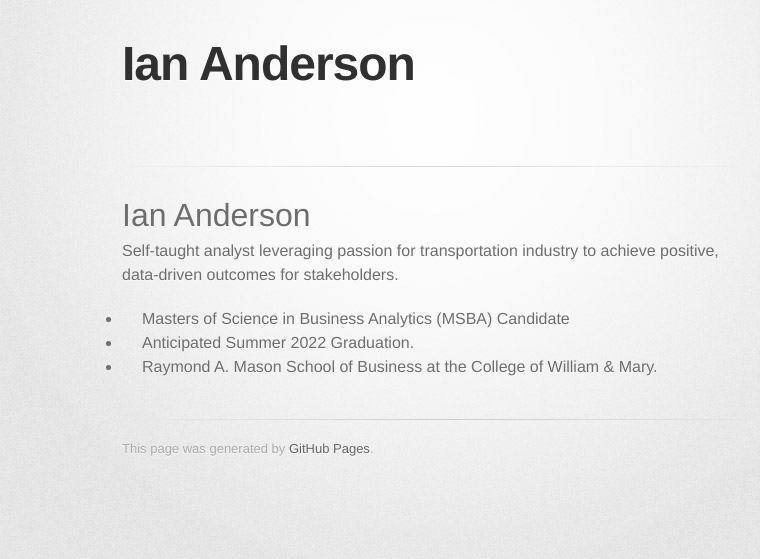
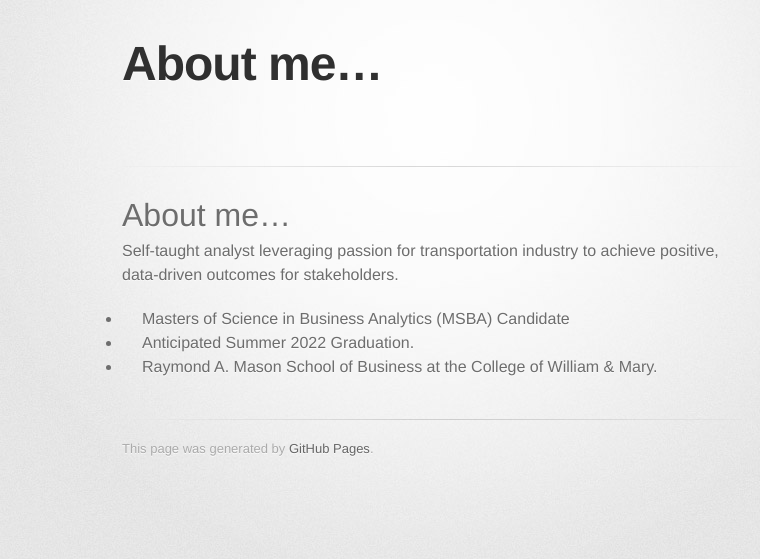
Before and after one commit to anderson-ian/anderson-ian.github.io, a Jekyll site: the page built from index.md, in a window 1280 px wide. Shown: the top 559 px of the page, without its empty margins (208-968 px from the left). Built offline with Jekyll 4.4.1, drawn with Linux system fonts in a browser that asks for light colours; some web fonts are replaced; our own code applies the rules of GitHub Pages for plain Markdown files; the repository's description, which GitHub fills in, is left out.

Commit message:
Update index.md

```diff
--- a/index.md
+++ b/index.md
@@ -1,7 +1,7 @@
 ---
 ---
 
-# Ian Anderson
+# About me...
 
 Self-taught analyst leveraging passion for transportation industry to achieve positive, data-driven outcomes for stakeholders.
 
```
